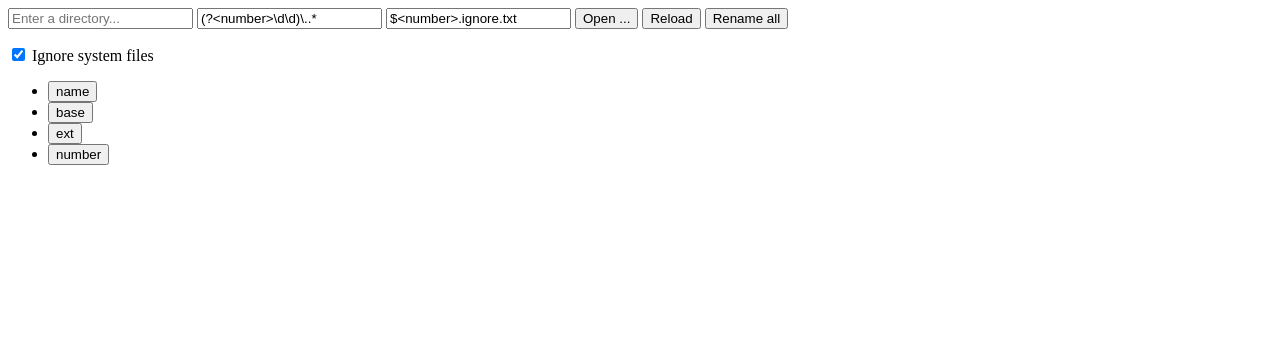
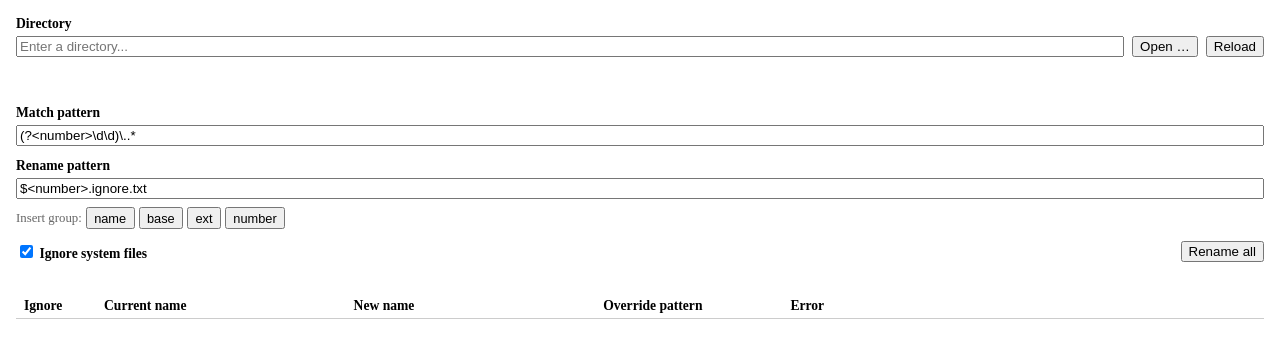
Before and after one commit to yawnwest/file-manager, a SvelteKit app: page / in a window 1280 px wide. Shown: the top 358 px of the page. Built offline with nearby package versions, Linux system fonts and the light colour scheme.

Commit message:
feat: layout

```diff
--- a/src/routes/+page.svelte
+++ b/src/routes/+page.svelte
@@ -39,24 +39,58 @@
 
 <svelte:window onkeydown={zoom.handleKeydown} />
 
-<main class="container">
-  <div class="row">
+<main>
+  <section class="config">
+    <div class="field">
+      <label for="dir-input">Directory</label>
+      <div class="dir-row">
         <input
+          id="dir-input"
           placeholder="Enter a directory..."
           bind:value={directory.path}
           class:invalid={!directory.pathIsValid}
         />
+        <button onclick={() => openDir()}>Open …</button>
+        <button onclick={() => directory.reload()}>Reload</button>
+      </div>
+      <p class="error">{directory.pathError}</p>
+    </div>
+
+    <div class="field">
+      <label for="match-input">Match pattern</label>
       <input
+        id="match-input"
         placeholder="Enter file name pattern..."
         bind:value={directory.fileNamePattern}
       />
+    </div>
+
+    <div class="field">
+      <label for="rename-input">Rename pattern</label>
       <input
+        id="rename-input"
         placeholder="Enter new name pattern..."
         bind:value={directory.newFileNamePattern}
         bind:this={newNameInput}
       />
-    <button onclick={() => openDir()}>Open ...</button>
-    <button onclick={() => directory.reload()}>Reload</button>
+      {#if directory.groupNames.length > 0}
+        <div class="groups">
+          <span class="groups-label">Insert group:</span>
+          {#each directory.groupNames as groupName, _}
+            <button
+              class="group-btn"
+              onclick={() => addGroupToNewName(groupName)}>{groupName}</button
+            >
+          {/each}
+        </div>
+      {/if}
+    </div>
+
+    <div class="field options-row">
+      <label>
+        <input type="checkbox" bind:checked={directory.ignoreSystemFiles} />
+        Ignore system files
+      </label>
       <button
         onclick={async () => {
           const count = directory.files.filter(
@@ -68,39 +102,37 @@
         }}>Rename all</button
       >
     </div>
-  <p class="error">{directory.pathError}</p>
+  </section>
 
-  <label>
-    <input type="checkbox" bind:checked={directory.ignoreSystemFiles} />
-    Ignore system files
-  </label>
-
-  <ul>
-    {#each directory.groupNames as groupName, _}
-      <li>
-        <button onclick={() => addGroupToNewName(groupName)}>{groupName}</button
-        >
-      </li>
-    {/each}
-  </ul>
-  <ul>
+  <section class="files">
+    <table>
+      <thead>
+        <tr>
+          <th>Ignore</th>
+          <th>Current name</th>
+          <th>New name</th>
+          <th>Override pattern</th>
+          <th>Error</th>
+        </tr>
+      </thead>
+      <tbody>
         {#each directory.files as file, _}
-      <li>{file.name}</li>
-    {/each}
-  </ul>
-  <ul>
-    {#each directory.files as file, _}
-      <li class:failed={file.renameError}>
-        <input type="checkbox" bind:checked={file.ignore} />
+          <tr class:failed={file.renameError}>
+            <td><input type="checkbox" bind:checked={file.ignore} /></td>
+            <td>{file.name}</td>
+            <td>{file.newName}</td>
+            <td>
               <input
                 placeholder="Override pattern..."
                 bind:value={file.overridePattern}
               />
-        {file.newName}
-        <span class="error">{file.renameError}</span>
-      </li>
+            </td>
+            <td>{#if file.renameError}<span class="error">{file.renameError}</span>{/if}</td>
+          </tr>
         {/each}
-  </ul>
+      </tbody>
+    </table>
+  </section>
 </main>
 
 <style>
@@ -111,4 +143,116 @@
   .invalid {
     outline: 2px solid red;
   }
+
+  .config {
+    display: flex;
+    flex-direction: column;
+    gap: 0.75rem;
+    padding: 1rem;
+  }
+
+  .field {
+    display: flex;
+    flex-direction: column;
+    gap: 0.25rem;
+  }
+
+  .field label {
+    font-weight: bold;
+    font-size: 0.85rem;
+  }
+
+  .dir-row {
+    display: flex;
+    gap: 0.5rem;
+  }
+
+  .dir-row input {
+    flex: 1;
+  }
+
+  .options-row {
+    display: flex;
+    flex-direction: row;
+    align-items: center;
+    justify-content: space-between;
+  }
+
+  .groups {
+    display: flex;
+    flex-wrap: wrap;
+    align-items: center;
+    gap: 0.25rem;
+    margin-top: 0.25rem;
+  }
+
+  .groups-label,
+  .group-btn {
+    font-size: 0.8rem;
+  }
+
+  .groups-label {
+    color: #666;
+  }
+
+  .group-btn {
+    padding: 0.1rem 0.4rem;
+  }
+
+  :global(body) {
+    margin: 0;
+    padding: 0;
+  }
+
+  main {
+    box-sizing: border-box;
+    width: 100vw;
+    max-width: 100%;
+  }
+
+  .files {
+    padding: 1rem;
+  }
+
+  table {
+    width: 100%;
+    border-collapse: collapse;
+  }
+
+  th {
+    text-align: left;
+    font-size: 0.85rem;
+    padding: 0.25rem 0.5rem;
+    border-bottom: 1px solid #ccc;
+  }
+
+  td {
+    padding: 0.2rem 0.5rem;
+    vertical-align: middle;
+  }
+
+  th:nth-child(1),
+  td:nth-child(1) {
+    width: 4rem;
+  }
+  th:nth-child(2),
+  td:nth-child(2) {
+    width: 20%;
+  }
+  th:nth-child(3),
+  td:nth-child(3) {
+    width: 20%;
+  }
+  th:nth-child(4),
+  td:nth-child(4) {
+    width: 15%;
+  }
+
+  td:nth-child(4) input {
+    width: 100%;
+  }
+
+  tr.failed td {
+    background-color: #fff0f0;
+  }
 </style>
```
Lines whose indentation alone changed are shown as unchanged.
